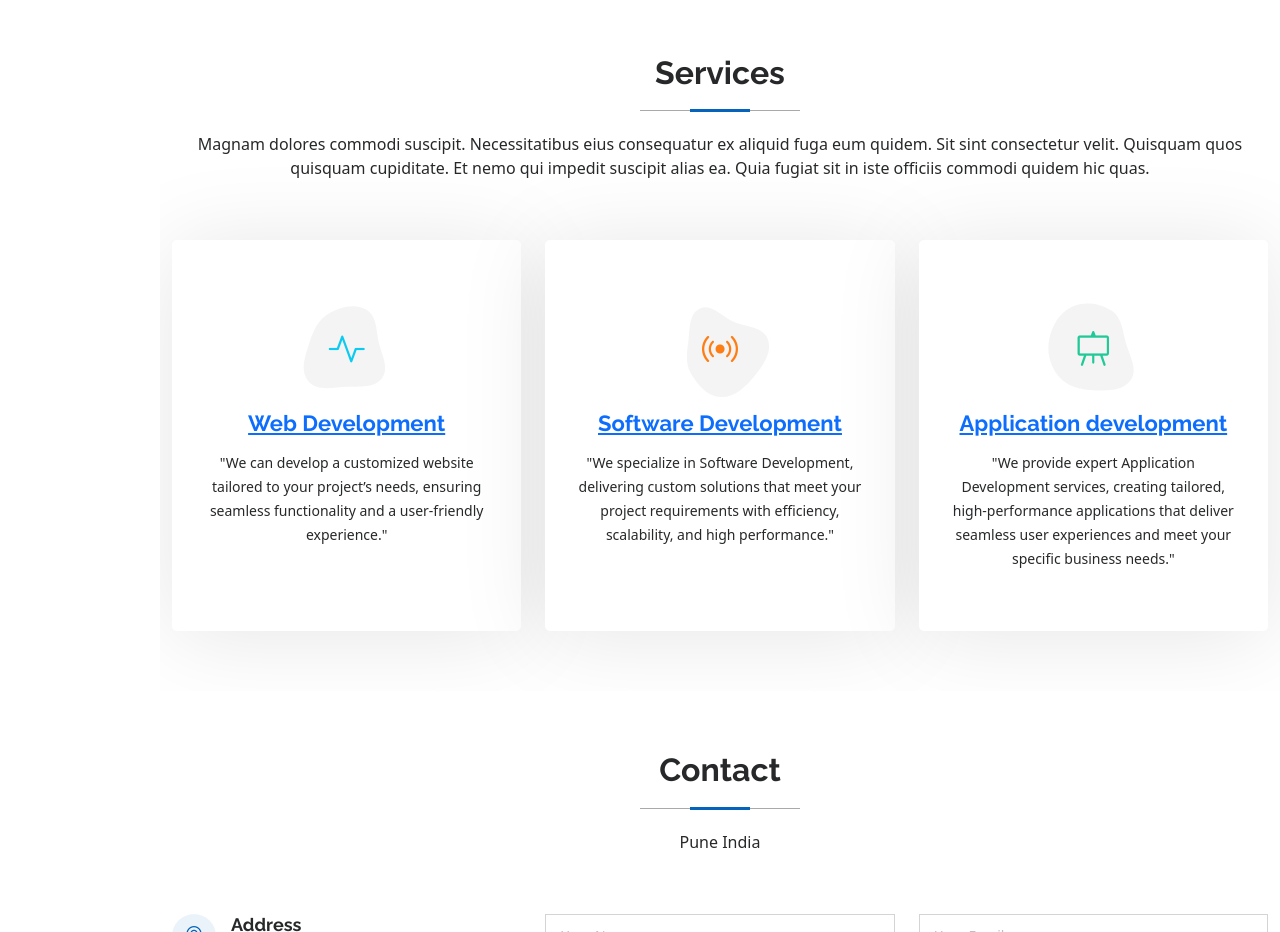
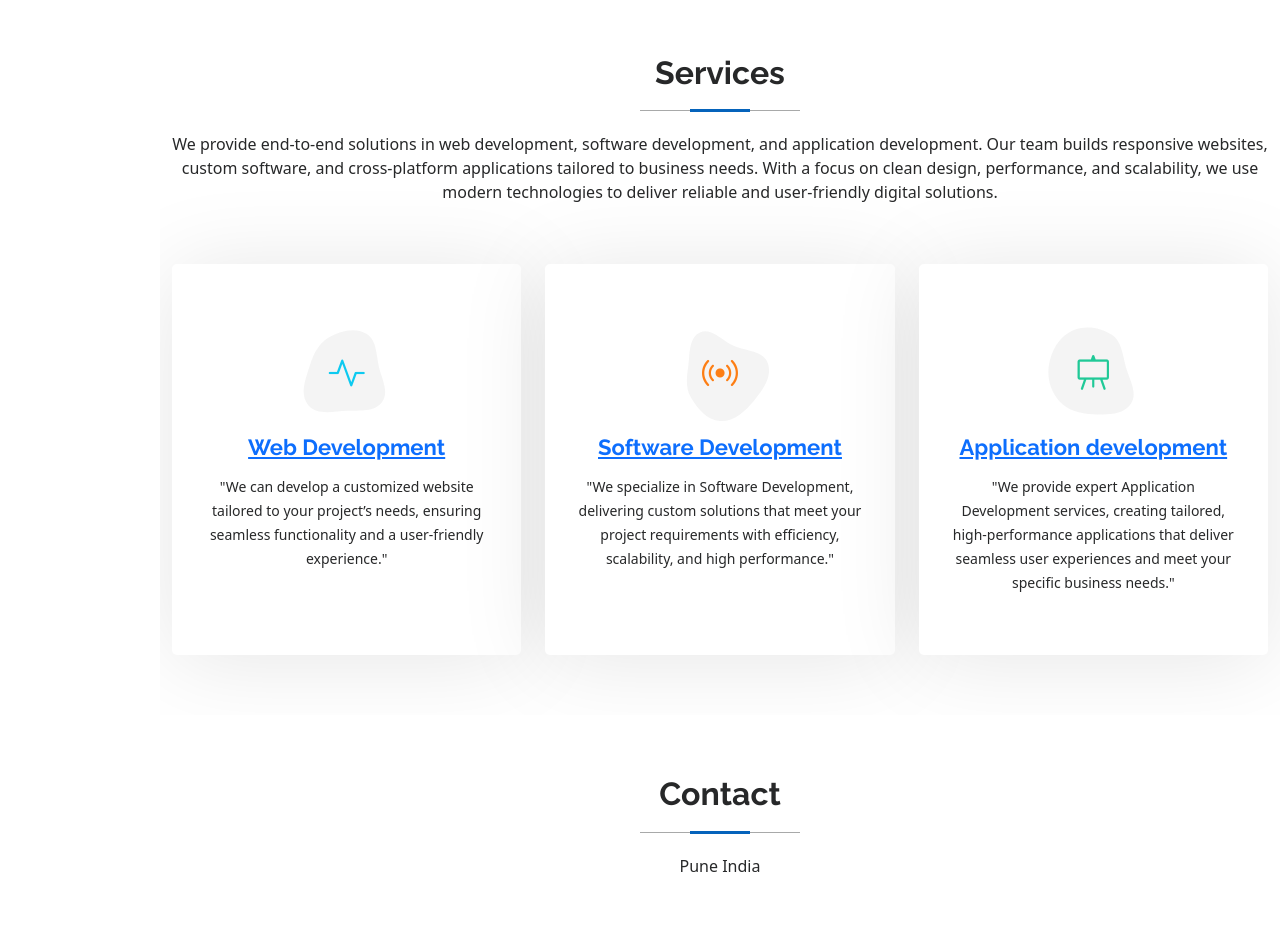
Before and after one commit to Shubham-kurude/Shubham_Portfolio, a plain HTML site: page index.html in a window 1280 px wide. Shown: the part 5740-6672 px from the top of the page. Drawn offline with nearby package versions, Linux system fonts and the light colour scheme.

Commit message:
changes in service

```diff
--- a/index.html
+++ b/index.html
@@ -677,7 +677,7 @@ body {
       <!-- Section Title -->
       <div class="container section-title" data-aos="fade-up">
         <h2>Services</h2>
-        <p>Magnam dolores commodi suscipit. Necessitatibus eius consequatur ex aliquid fuga eum quidem. Sit sint consectetur velit. Quisquam quos quisquam cupiditate. Et nemo qui impedit suscipit alias ea. Quia fugiat sit in iste officiis commodi quidem hic quas.</p>
+        <p>We provide end-to-end solutions in web development, software development, and application development. Our team builds responsive websites, custom software, and cross-platform applications tailored to business needs. With a focus on clean design, performance, and scalability, we use modern technologies to deliver reliable and user-friendly digital solutions.</p>
       </div><!-- End Section Title -->
 
       <div class="container">
```
